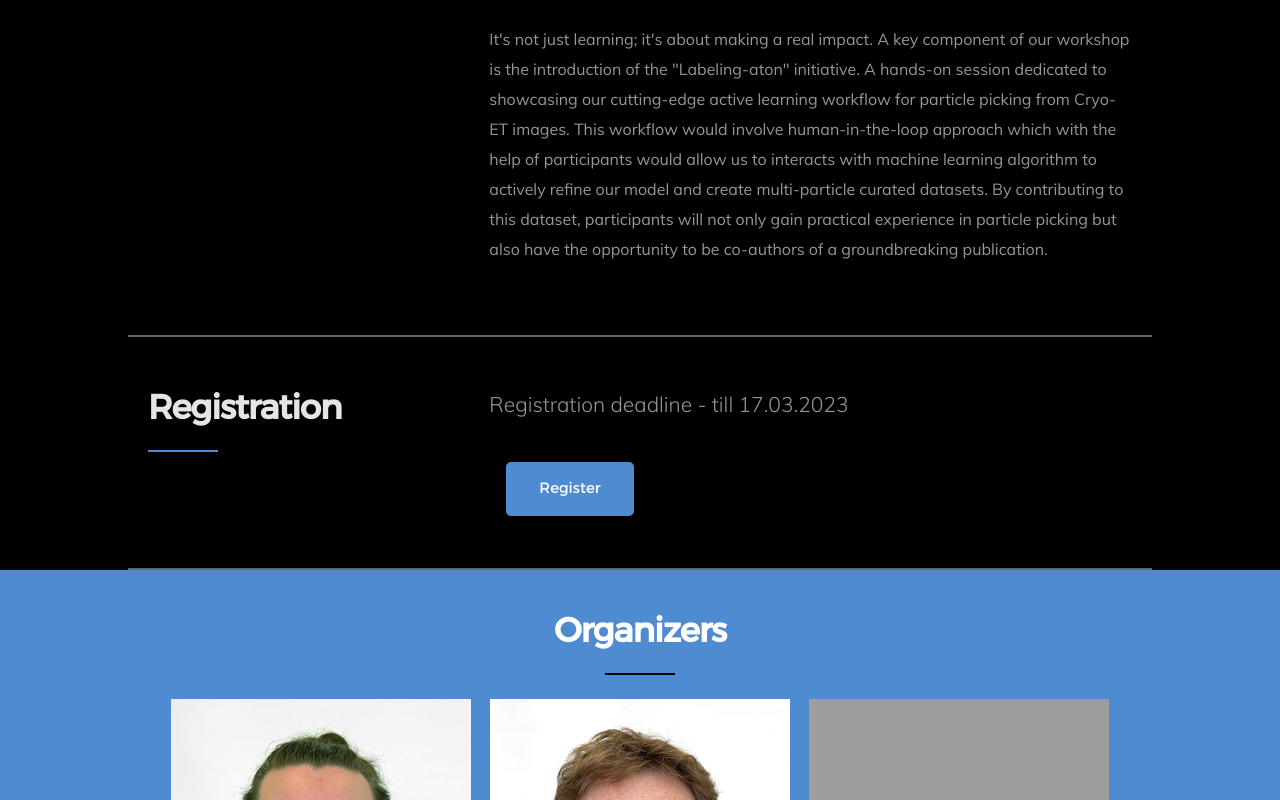
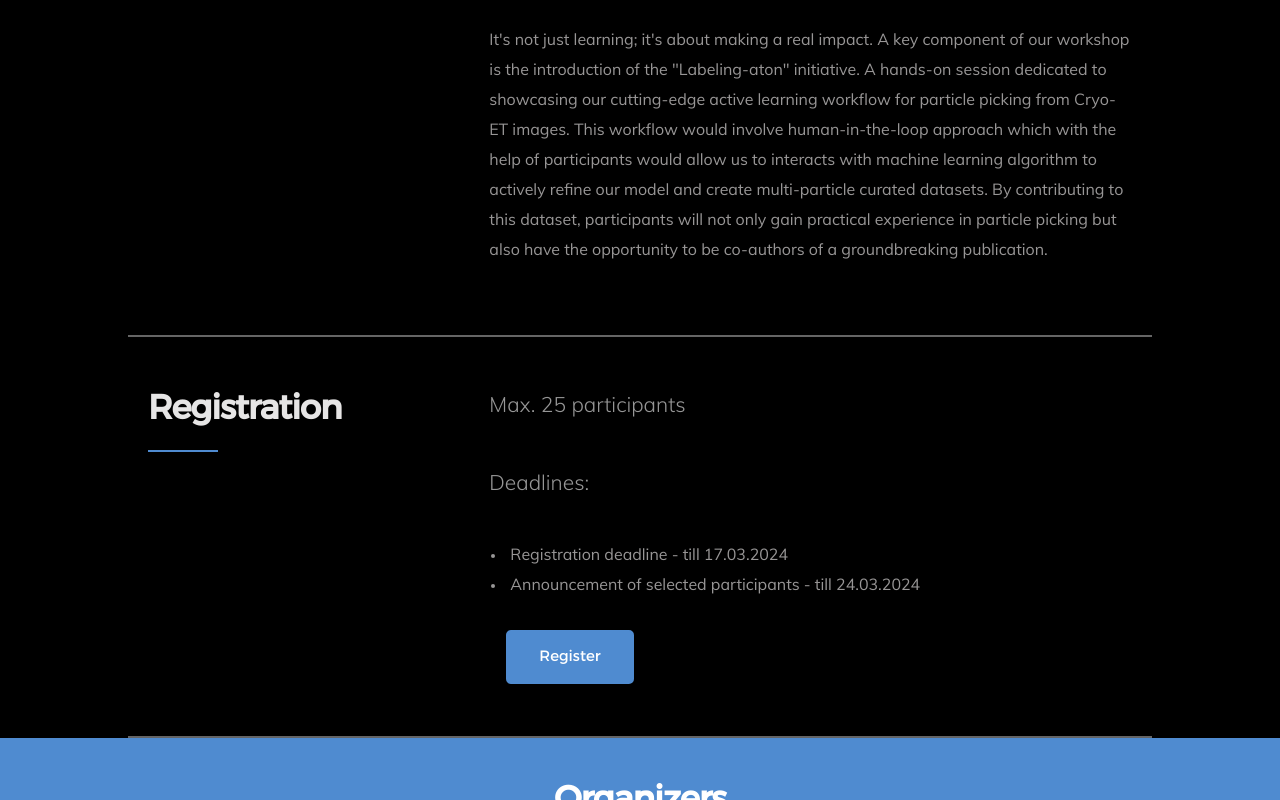
Before and after one commit to SMLC-NYSBC/SMLC_workshop, a plain HTML site: page index.html in a window 1280 px wide. Shown: the part 1342-2142 px from the top of the page. Drawn offline with Linux system fonts and the light colour scheme; grey boxes are pictures that could not be loaded.

Commit message:
update text

```diff
--- a/index.html
+++ b/index.html
@@ -100,7 +100,7 @@
 					</h1>
 
 					<h2 data-aos="fade-up">
-						January 24-26, 2024
+						April 24-26, 2024
 					</h2>
 					<div class="buttons" data-aos="fade-up">
 						<a href="#about-pc" class="button stroke">Register</a>
@@ -119,7 +119,7 @@
 			</div>
 			<div class="col-eight">
 				<p>
-				The NYSBC Label-aton 2024 workshop, hosted at the FlatIron Institute in the heart of New York City, from April 24-25, 2024. <br><br>
+				The NYSBC Label-aton 2024 workshop, hosted at the FlatIron Institute in the heart of New York City, from April 24-26, 2024. <br><br>
 
 				<h3>Workshop Highlights [TL;DR]:</h3>
 				<ul>
@@ -151,7 +151,13 @@
 			</div>
 			<div class="col-eight">
 				<p class="lead" data-aos="fade-up">
-					Registration deadline - till 17.03.2023
+				Max. 25 participants <br><br>
+
+				Deadlines:
+				<ul>
+				<li>Registration deadline - till 17.03.2024</li>
+				<li>Announcement of selected participants - till 24.03.2024</li>
+				</ul>
 				</p>
 
 				<ul>
```
